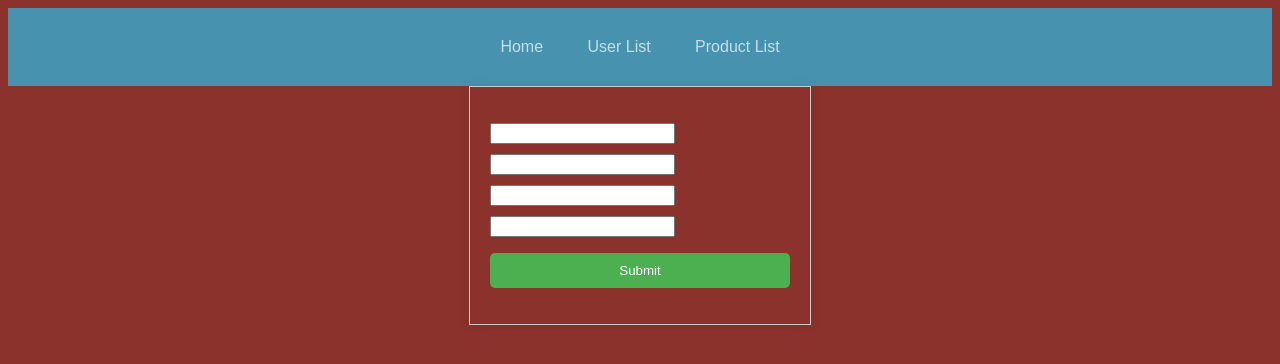
After one commit to vtrushevsky/secure_coding_pmk41, a Flask app: page /add_product in a window 1280 px wide. The commit adds this page. Shown: the top 364 px of the page. Run offline with Flask 3, Linux system fonts and the light colour scheme.

Commit message:
Admin Tools

```diff
--- /dev/null
+++ b/webserver/forms.py
@@ -0,0 +1,19 @@
+from wtforms import Form, StringField, SelectField, IntegerField
+
+
+class UserForm(Form):
+    id = StringField('id')
+    email = StringField('email')
+    surname = StringField('surname')
+    name = StringField('name')
+    birth_date = StringField('birth_date')
+    phone_number = StringField('phone_number')
+    role = StringField('role')
+
+
+class ProductForm(Form):
+    id = StringField('id')
+    product_name = StringField('product_name')
+    barcode = StringField('barcode')
+    product_type = StringField('product_type')
+    product_number = IntegerField('product_number')
--- a/webserver/models.py
+++ b/webserver/models.py
@@ -1,6 +1,5 @@
 from . import db
 from flask_login import UserMixin
-
 
 # from sqlalchemy.sql import func
 
--- /dev/null
+++ b/webserver/static/css/AdminTables.css
@@ -0,0 +1,29 @@
+body{
+    font-family: Arial, sans-serif;
+      background-color: #8B322C;
+}
+
+table {
+  width: 100%;
+  border-collapse: collapse;
+}
+
+th, td {
+  border: 1px solid #dddddd;
+  padding: 12px;
+  text-align: left;
+}
+
+th {
+  background-color: #f2f2f2;
+  color: black;
+}
+
+tr {
+  background-color: #f2f2f2;
+  color: black;
+}
+
+tr:hover {
+  background-color: #c5c5c5;
+}
--- /dev/null
+++ b/webserver/static/css/editForm.css
@@ -0,0 +1,25 @@
+form {
+  width: 300px; /* Set a width for the form */
+  margin: 0 auto; /* Center the form horizontally */
+  padding: 20px; /* Add some padding around the form */
+  border: 1px solid #ccc; /* Add a border around the form */
+  box-shadow: 0px 0px 10px rgba(0,0,0,0.1); /* Add a box shadow around the form */
+}
+
+.field {
+  margin-bottom: 10px; /* Add some spacing between the form fields */
+}
+
+input[type="submit"] {
+  width: 100%; /* Make the submit button full-width */
+  padding: 10px; /* Add some padding to the submit button */
+  background-color: #4CAF50; /* Set the background color of the submit button */
+  color: white; /* Set the text color of the submit button */
+  border: none; /* Remove the border from the submit button */
+  border-radius: 5px; /* Add some rounded corners to the submit button */
+  cursor: pointer; /* Add a pointer cursor when hovering over the submit button */
+}
+
+input[type="submit"]:hover {
+  background-color: #3e8e41; /* Change the background color of the submit button on hover */
+}
--- a/webserver/static/css/navigationBar.css
+++ b/webserver/static/css/navigationBar.css
@@ -1,5 +1,5 @@
 header {
-      background-color: #0C0C0C;
+      background-color: #4793AF;
       padding: 20px;
       text-align: center;
     }
@@ -13,9 +13,9 @@ header {
       margin: 0 10px;
       padding: 10px;
       text-decoration: none;
-      color: #9B3922;
+      color: #c5dee8;
     }
 
     nav a:hover {
-      background-color: #F2613F;
+      background-color: #7ab3ca;
     }
--- a/webserver/templates/base/base.html
+++ b/webserver/templates/base/base.html
@@ -16,7 +16,7 @@
             <a href="/orders">Orders</a>
              <a href="/myAccount">My Account</a>
                 {% if current_user.role == "Administrator" %}
-                    <a href="/AdminTools">Tools</a>
+                    <a href="/admin_tools">Tools</a>
                 {% endif %}
                 {% if current_user.role == "AdvancedUser" %}
                     <a href="/AdvancedUserTools">Tools</a>
--- a/webserver/templates/base/baseAdmin.html
+++ b/webserver/templates/base/baseAdmin.html
@@ -3,15 +3,19 @@
 <head>
     <meta charset="UTF-8">
     <title>Title</title>
-    <link rel="stylesheet" href="static/css/navigationBar.css">
-    <link rel="stylesheet" href="static/css/AdminTools.css">
+    <link rel= "stylesheet" type= "text/css" href= "{{ url_for('static',filename='css/editForm.css') }}">
+    <link rel= "stylesheet" type= "text/css" href= "{{ url_for('static',filename='css/AdminTables.css') }}">
+    <link rel= "stylesheet" type= "text/css" href= "{{ url_for('static',filename='css/navigationBar.css') }}">
 </head>
 <body>
     <header>
         <nav>
           <a href="/home">Home</a>
-          <a href="/orders_list">Orders List</a>
-          <a href="/user_list">User List</a>
+          <a href="/admin_tools">User List</a>
+          <a href="/product_list">Product List</a>
+            {% if request.path == "/product_list"%}
+            <a href="/add_product">Add product</a>
+            {% endif %}
         </nav>
     </header>
     {% block content %}
--- /dev/null
+++ b/webserver/templates/productAddForm.html
@@ -0,0 +1,16 @@
+{% extends 'base/baseAdmin.html' %}
+
+{% block content %}
+
+<div class="change-form">
+<form method="post">
+    <dl>
+        <div class="field">{{ form.product_name }}</div>
+        <div class="field">{{ form.barcode }}</div>
+        <div class="field">{{ form.product_type }}</div>
+        <div class="field">{{ form.product_number }}</div>
+    </dl>
+    <p><input type="submit" value="Submit">
+</p></form>
+</div>
+{% endblock %}
--- a/webserver/templates/ordersList.html
+++ b/webserver/templates/productList.html
@@ -1,4 +1,4 @@
 {% extends 'base/baseAdmin.html' %}
 {% block content %}
-<button class="edit-button ">Edit</button>
+{{ table }}
 {% endblock %}
--- a/webserver/views.py
+++ b/webserver/views.py
@@ -1,6 +1,8 @@
-from flask import Blueprint, render_template, request, flash
+from flask import Blueprint, render_template, request, flash, redirect, url_for
 from flask_login import login_required, current_user
-from .models import db, User
+from .models import db, User, Product
+from .forms import *
+from .tables import *
 
 # from . import db
 
@@ -23,25 +25,82 @@ def home():
     return render_template("home.html")
 
 
-@views.route('/user_list', methods=['GET', 'POST'])
+@views.route('/admin_tools', methods=['GET', 'POST'])
 def user_list():
     users = User.query.all()
-    return render_template("userList.html", users=users)
+    table = AdminUserEdit(users)
+    table.border = True
+    return render_template("userList.html", table=table)
 
 
-@views.route('/editForm', methods=['GET', 'POST'])
-def edit():
-    if request.method == 'POST':
-        user = User.query.filter_by(id=id).first()
-        return render_template("editForm.html", user=user)
+@views.route('/edit_user/<int:id>', methods=['GET', 'POST'])
+def edit_user(id):
+    user = User.query.filter_by(id=id).first()
+    if user:
+        form = UserForm(formdata=request.form, obj=user)
+        if request.method == 'POST' and form.validate():
+            # save edits
+            save_changes_user(user, form)
+            flash('User updated successfully!')
+            return redirect('/admin_tools')
+        return render_template('editForm.html', form=form)
     else:
-        users = User.query.all()
-        return render_template("userList.html", users=users)
+        return 'Error loading #{id}'.format(id=id)
 
 
-@views.route('/orders_list', methods=['GET', 'POST'])
-def orders_list():
-    return render_template("userList.html")
+def save_changes_user(user, form, new=False):
+    user.email = form.email.data
+    user.surname = form.surname.data
+    user.name = form.name.data
+    user.birth_date = form.birth_date.data
+    user.phone_number = form.phone_number.data
+    user.role = form.role.data
+    if new:
+        db.session.add(user)
+    db.session.commit()
+
+
+@views.route('/product_list', methods=['GET', 'POST'])
+def product_list():
+    products = db.session.query(Product).all()
+    table = AdminProductEdit(products)
+    table.border = True
+    return render_template("productList.html", table=table)
+
+
+@views.route('/edit_product/<int:id>', methods=['GET', 'POST'])
+def edit_product(id):
+    product = Product.query.filter_by(id=id).first()
+    if product:
+        form = ProductForm(formdata=request.form, obj=product)
+        if request.method == 'POST' and form.validate():
+            save_changes_product(product, form)
+            flash('User updated successfully!')
+            return redirect('/product_list')
+        return render_template('productEditForm.html', form=form)
+    else:
+        return 'Error loading #{id}'.format(id=id)
+
+
+@views.route('/add_product', methods=['GET', 'POST'])
+def add_product():
+    form = ProductForm(request.form)
+    if request.method == 'POST':
+        db.session.add(
+            Product(form.product_name.data, form.barcode.data, form.product_type.data, form.product_number.data))
+        db.session.commit()
+        return redirect('/product_list')
+    return render_template("productAddForm.html", form=form)
+
+
+def save_changes_product(prod, form, new=False):
+    prod.product_name = form.product_name.data
+    prod.barcode = form.barcode.data
+    prod.product_type = form.product_type.data
+    prod.product_number = form.product_number.data
+    if new:
+        db.session.add(prod)
+    db.session.commit()
 
 
 @views.route('/AdvancedUserTools', methods=['GET', 'POST'])
```
Also changed, not shown: webserver/static/css/AdminTools.css (deleted, +0 -7 lines), webserver/tables.py (added, +23 -0 lines), webserver/templates/_formhelpers.html (added, +14 -0 lines), webserver/templates/editForm.html (+12 -19 lines), webserver/templates/productEditForm.html (added, +16 -0 lines), webserver/templates/userList.html (+8 -20 lines), instance/database.db.
